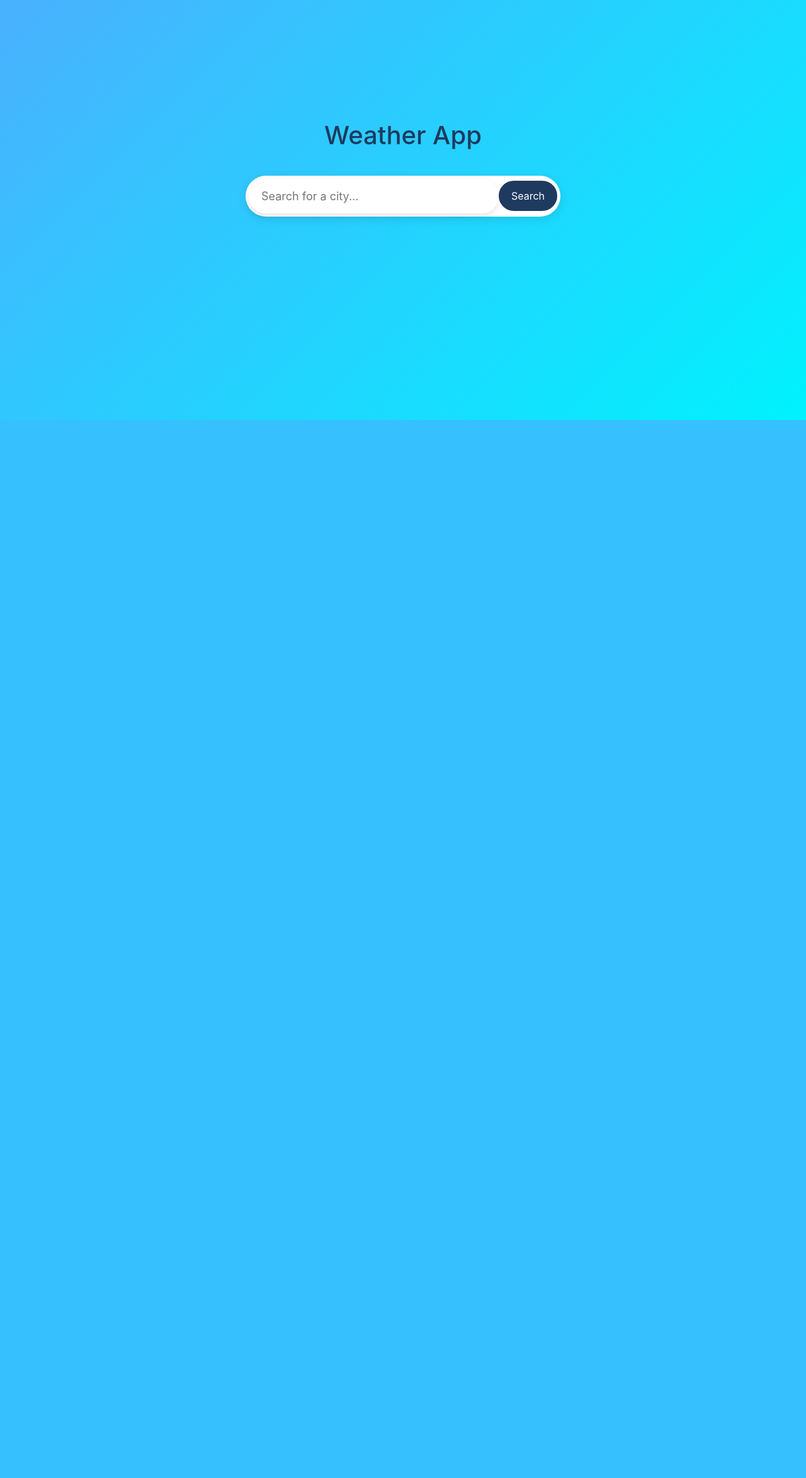
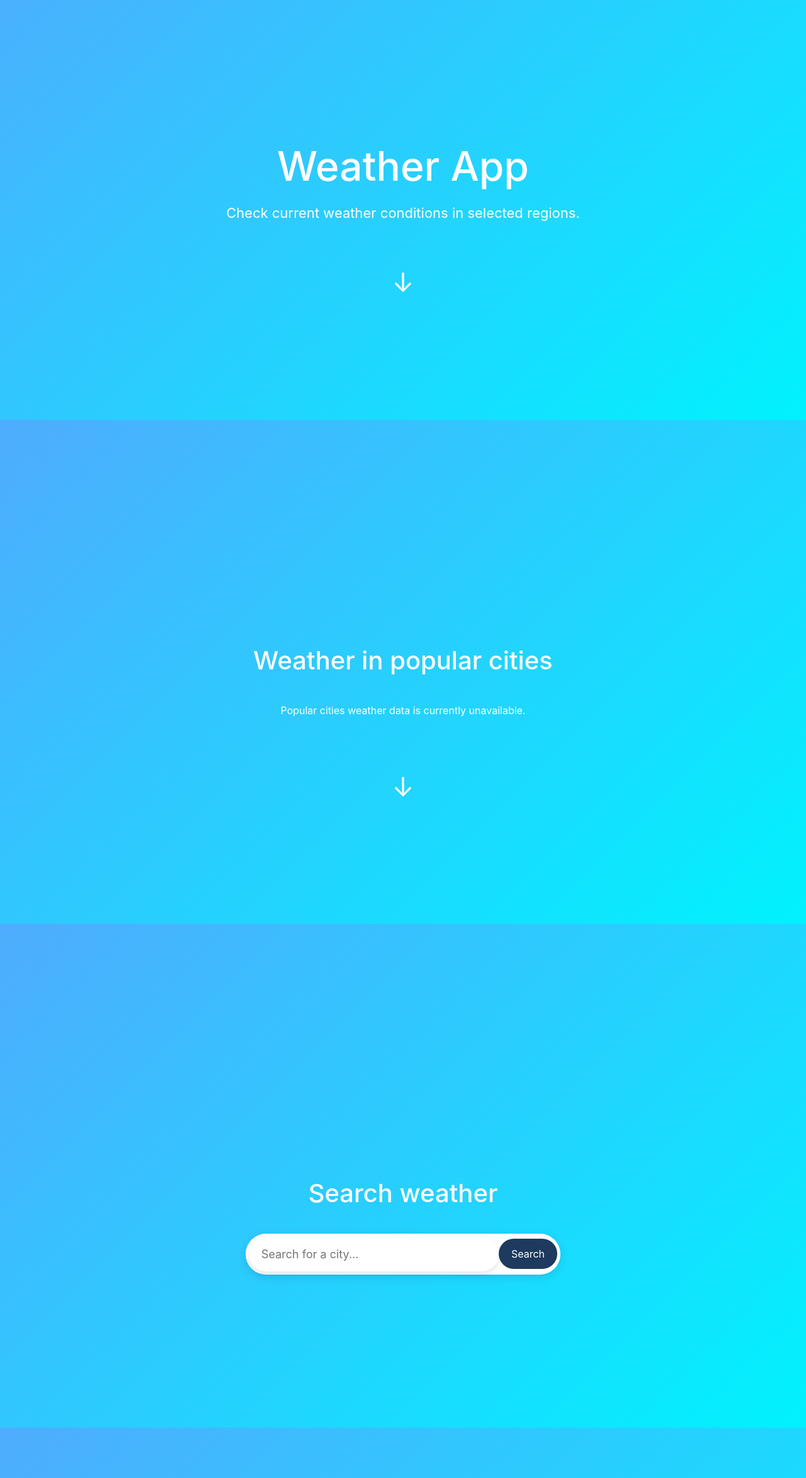
Before and after one commit to KonstantyWrzesinski/rename_later, a Django app: page / in a window 1280 px wide. Shown: the part 133-2480 px from the top of the page at 63% size. Before the commit the page ends 800 px from the top, so only its background shows below. Run offline with Django 5.2, Linux system fonts and the light colour scheme; data that the repository does not hold is empty; some libraries are stand-ins or nearby versions.

Commit message:
Finally redesigned homepage, God bless.

```diff
--- a/someapp/templates/base.html
+++ b/someapp/templates/base.html
@@ -23,11 +23,20 @@
         }
 
         nav {
-            background-color: #1e3a5f;
+            background: rgba(255, 255, 255, 0.9);
             padding: 15px;
+
             display: flex;
             gap: 20px;
-            transition: background-color 0.4s ease;
+
+            position: fixed;
+            top: 0;
+            left: 0;
+            width: 100%;
+
+            z-index: 1000;
+
+            backdrop-filter: blur(10px);
         }
 
         nav a {
@@ -93,7 +102,7 @@
     <link rel="stylesheet" href="https://stackpath.bootstrapcdn.com/bootstrap/4.3.1/css/bootstrap.min.css" />
   </head>
   <body>
-    <nav class="navbar navbar-expand-lg navbar-light bg-light">
+    <nav class="navbar navbar-expand-lg navbar-light bg-light fixed-top">
       <a class="navbar-brand" href="http://127.0.0.1:8000/">Weather App</a>
       <button class="navbar-toggler" type="button" data-toggle="collapse" data-target="#navbarNav" aria-controls="navbarNav" aria-expanded="false" aria-label="Toggle navigation"><span class="navbar-toggler-icon"></span></button>
       <div class="collapse navbar-collapse" id="navbarNav">
@@ -127,7 +136,10 @@
         </ul>
       </div>
     </nav>
-    <div class="container mt-4">{% block content %} {% endblock %}</div>
+    <div style="padding-top:80px;">
+        {% block content %}
+        {% endblock %}
+    </div>
 
     <script src="https://code.jquery.com/jquery-3.3.1.slim.min.js"></script>
     <script src="https://stackpath.bootstrapcdn.com/bootstrap/4.3.1/js/bootstrap.bundle.min.js" ></script>
--- a/someapp/templates/home.html
+++ b/someapp/templates/home.html
@@ -3,93 +3,241 @@
 
 {% block content %}
 
-<div style="
-    display:flex;
-    flex-direction:column;
-    align-items:center;
-    justify-content:center;
-    min-height:80vh;
-">
+<style>
+    html {
+        scroll-behavior: smooth;
+    }
 
-    <h1 style="margin-bottom:40px;">Weather App</h1>
+    .home-section {
+        min-height: 100vh;
+        display: flex;
+        flex-direction: column;
+        justify-content: center;
+        align-items: center;
+        text-align: center;
+        padding: 60px 20px;
+    }
+
+    .hero-title {
+        font-size: 64px;
+        color: white;
+        margin-bottom: 20px;
+    }
+
+    .hero-subtitle {
+        font-size: 22px;
+        color: white;
+        margin-bottom: 50px;
+    }
+
+    .scroll-arrow {
+        font-size: 42px;
+        color: white;
+        text-decoration: none;
+        animation: bounce 1.5s infinite;
+    }
+
+    @keyframes bounce {
+        0%, 100% {
+            transform: translateY(0);
+        }
+
+        50% {
+            transform: translateY(12px);
+        }
+    }
+
+    .popular-grid {
+        display: flex;
+        gap: 25px;
+        flex-wrap: wrap;
+        justify-content: center;
+        margin-top: 35px;
+        max-width: 1100px;
+    }
+
+    .city-card {
+        background: rgba(255,255,255,0.25);
+        backdrop-filter: blur(10px);
+        border-radius: 25px;
+        width: 230px;
+        min-height: 210px;
+        padding: 25px;
+        color: white;
+        box-shadow: 0 8px 20px rgba(0,0,0,0.15);
+        transition: 0.3s;
+    }
+
+    .city-card:hover {
+        transform: translateY(-8px);
+        box-shadow: 0 12px 25px rgba(0,0,0,0.2);
+    }
+
+    .city-card h3 {
+        margin-bottom: 18px;
+    }
+
+    .search-card {
+        background: white;
+        border-radius: 40px;
+        box-shadow: 0 4px 15px rgba(0,0,0,0.1);
+        width: 500px;
+        max-width: 90%;
+        padding: 5px;
+        display: flex;
+        align-items: center;
+    }
+
+    .search-card input {
+        border: none;
+        outline: none;
+        font-size: 18px;
+        padding: 14px 20px;
+        width: 100%;
+        border-radius: 40px;
+    }
+
+    .search-card button {
+        border: none;
+        background: #1e3a5f;
+        color: white;
+        padding: 12px 20px;
+        border-radius: 30px;
+        cursor: pointer;
+        font-size: 16px;
+    }
+
+    .weather-result-card {
+        margin-top: 35px;
+        background: white;
+        width: 420px;
+        max-width: 90%;
+        padding: 25px;
+        border-radius: 20px;
+        box-shadow: 0 4px 15px rgba(0,0,0,0.12);
+        text-align: center;
+    }
+
+    .fade-up {
+        animation: fadeUp 0.8s ease forwards;
+    }
+
+    @keyframes fadeUp {
+        from {
+            opacity: 0;
+            transform: translateY(35px);
+        }
+
+        to {
+            opacity: 1;
+            transform: translateY(0);
+        }
+    }
+</style>
+
+<!-- SECTION 1: HERO -->
+<section class="home-section fade-up" id="hero">
+    <h1 class="hero-title">Weather App</h1>
+
+    <p class="hero-subtitle">
+        Check current weather conditions in selected regions.
+    </p>
+
+    <a href="#popular" class="scroll-arrow">↓</a>
+</section>
+
+<!-- SECTION 2: POPULAR CITIES FROM API -->
+<section class="home-section fade-up" id="popular">
+    <h1 style="color:white;">Weather in popular cities</h1>
+
+    <div class="popular-grid">
+
+        {% for city in popular_cities %}
+            <div class="city-card">
+                <h3>{{ city.city }}, {{ city.country }}</h3>
+
+                <p>
+                    Temperature:
+                    {{ city.temperature }}
+                    {{ city.temperature_unit }}
+                </p>
+
+                <p>
+                    Humidity:
+                    {{ city.humidity }}
+                    {{ city.humidity_unit }}
+                </p>
+
+                <p>
+                    Wind:
+                    {{ city.wind_speed }}
+                    {{ city.wind_speed_unit }}
+                </p>
+
+                <p>
+                    Condition:
+                    {{ city.weather_description }}
+                </p>
+            </div>
+        {% empty %}
+            <p style="color:white;">
+                Popular cities weather data is currently unavailable.
+            </p>
+        {% endfor %}
+
+    </div>
+
+    <a href="#search" class="scroll-arrow" style="margin-top:50px;">↓</a>
+</section>
+
+<!-- SECTION 3: SEARCH -->
+<section class="home-section fade-up" id="search">
+    <h1 style="color:white; margin-bottom:40px;">Search weather</h1>
 
     <form method="post" style="width:100%; display:flex; justify-content:center;">
         {% csrf_token %}
 
-        <div style="
-            display:flex;
-            align-items:center;
-            background:white;
-            border-radius:40px;
-            box-shadow: 0 4px 15px rgba(0,0,0,0.1);
-            width:500px;
-            max-width:90%;
-            padding:5px;
-        ">
+        <div class="search-card">
             <input
                 id="cityInput"
                 name="city"
                 type="text"
                 placeholder="Search for a city..."
-                style="
-                    border:none;
-                    outline:none;
-                    font-size:18px;
-                    padding:14px 20px;
-                    width:100%;
-                    border-radius:40px;
-                "
             >
 
-            <button type="submit" style="
-                border:none;
-                background:#1e3a5f;
-                color:white;
-                padding:12px 20px;
-                border-radius:30px;
-                cursor:pointer;
-                font-size:16px;
-            ">
+            <button type="submit">
                 Search
             </button>
         </div>
     </form>
 
-    <p id="loadingMsg" style="display:none; margin-top:20px; font-weight:bold;">
+    <p id="loadingMsg" style="display:none; margin-top:20px; font-weight:bold; color:white;">
         Loading weather data...
     </p>
 
-    <div id="weatherBox" style="
-        display:{% if weather or error %}block{% else %}none{% endif %};
-        margin-top:30px;
-        background:white;
-        width:420px;
-        max-width:90%;
-        padding:25px;
-        border-radius:20px;
-        box-shadow:0 4px 15px rgba(0,0,0,0.12);
-        text-align:center;
-    ">
     {% if error %}
-            <p>{{ error }}</p>
+        <div class="weather-result-card">
+            <p style="color:red;">{{ error }}</p>
+        </div>
     {% endif %}
 
     {% if weather %}
+        <div id="weatherBox" class="weather-result-card">
             <h2 id="cityName">{{ weather.city }}, {{ weather.country }}</h2>
             <p id="temp">Temperature: {{ weather.temperature }} {{ weather.temperature_unit }}</p>
             <p id="humidity">Humidity: {{ weather.humidity }} {{ weather.humidity_unit }}</p>
             <p id="wind">Wind: {{ weather.wind_speed }} {{ weather.wind_speed_unit }}</p>
             <p id="condition">Condition: {{ weather.weather_description }}</p>
+        </div>
     {% endif %}
-    </div>
-
-</div>
+</section>
 
 <script>
 const form = document.querySelector("form");
 const loadingMsg = document.getElementById("loadingMsg");
 const weatherBox = document.getElementById("weatherBox");
 
+if (form) {
     form.addEventListener("submit", function() {
         loadingMsg.style.display = "block";
 
@@ -97,6 +245,7 @@ form.addEventListener("submit", function() {
             weatherBox.style.display = "none";
         }
     });
+}
 </script>
 
 {% endblock %}
--- a/someapp/views.py
+++ b/someapp/views.py
@@ -3,12 +3,27 @@ from django.shortcuts import render
 from .models import TodoItem
 from .forms import CityForm
 from .services import get_current_weather, WeatherServiceError
-
+from django.core.cache import cache
 
 def home(request):
     form = CityForm(request.POST or None)
     weather = None
     error = None
+
+    popular_cities = cache.get("popular_cities")
+
+    if popular_cities is None:
+        popular_city_names = ["Warszawa", "Paris", "Barcelona", "Oslo"]
+        popular_cities = []
+
+        for city_name in popular_city_names:
+            try:
+                city_weather = get_current_weather(city_name)
+                popular_cities.append(city_weather)
+            except WeatherServiceError:
+                pass
+
+        cache.set("popular_cities", popular_cities, 300)  # Pobieranie Info z Api co 5 minut
 
     if request.method == "POST" and form.is_valid():
         city = form.cleaned_data["city"]
@@ -18,15 +33,12 @@ def home(request):
         except WeatherServiceError as exc:
             error = str(exc)
 
-    return render(
-        request,
-        "home.html",
-        {
-            "form": form,
-            "weather": weather,
-            "error": error,
-        },
-    )
+    return render(request, "home.html", {
+        "form": form,
+        "weather": weather,
+        "error": error,
+        "popular_cities": popular_cities,
+    })
 
 
 def todos(request):
```
Also changed, not shown: db.sqlite3. Lines whose indentation alone changed are shown as unchanged.
